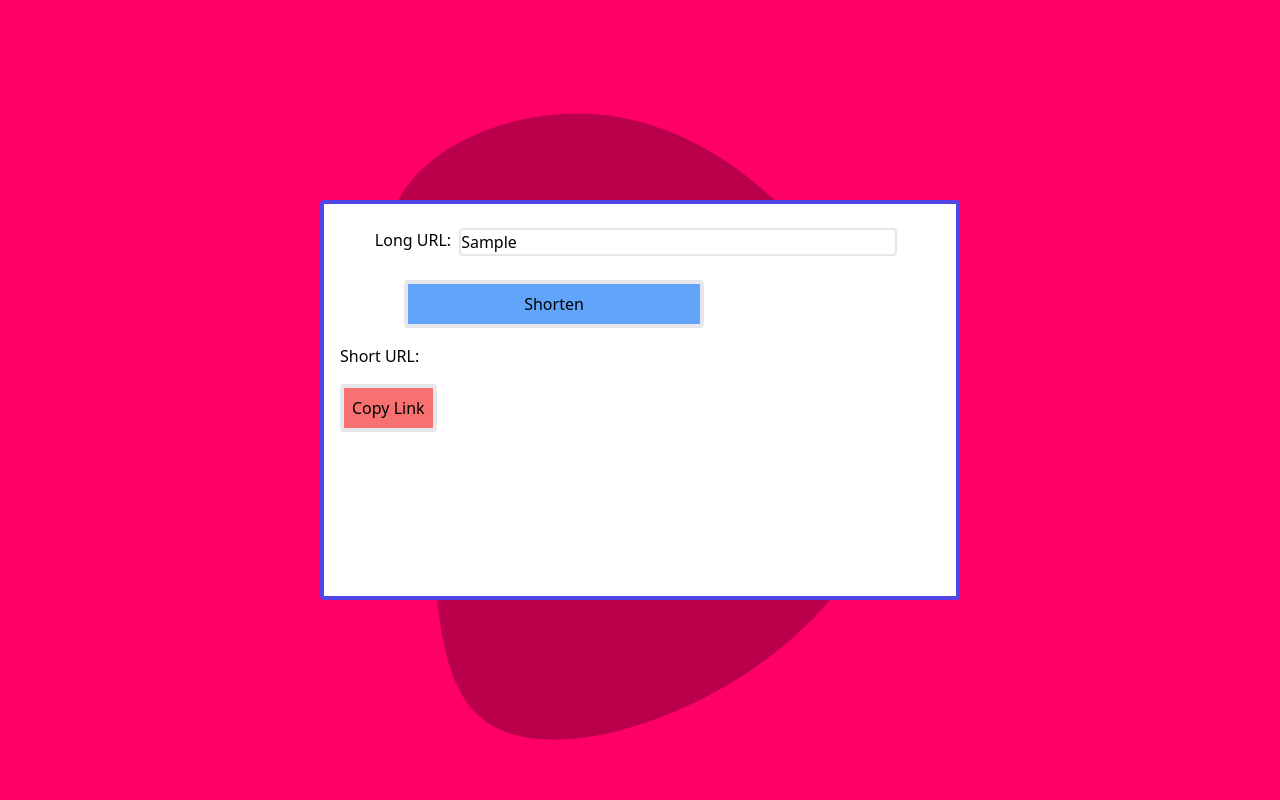
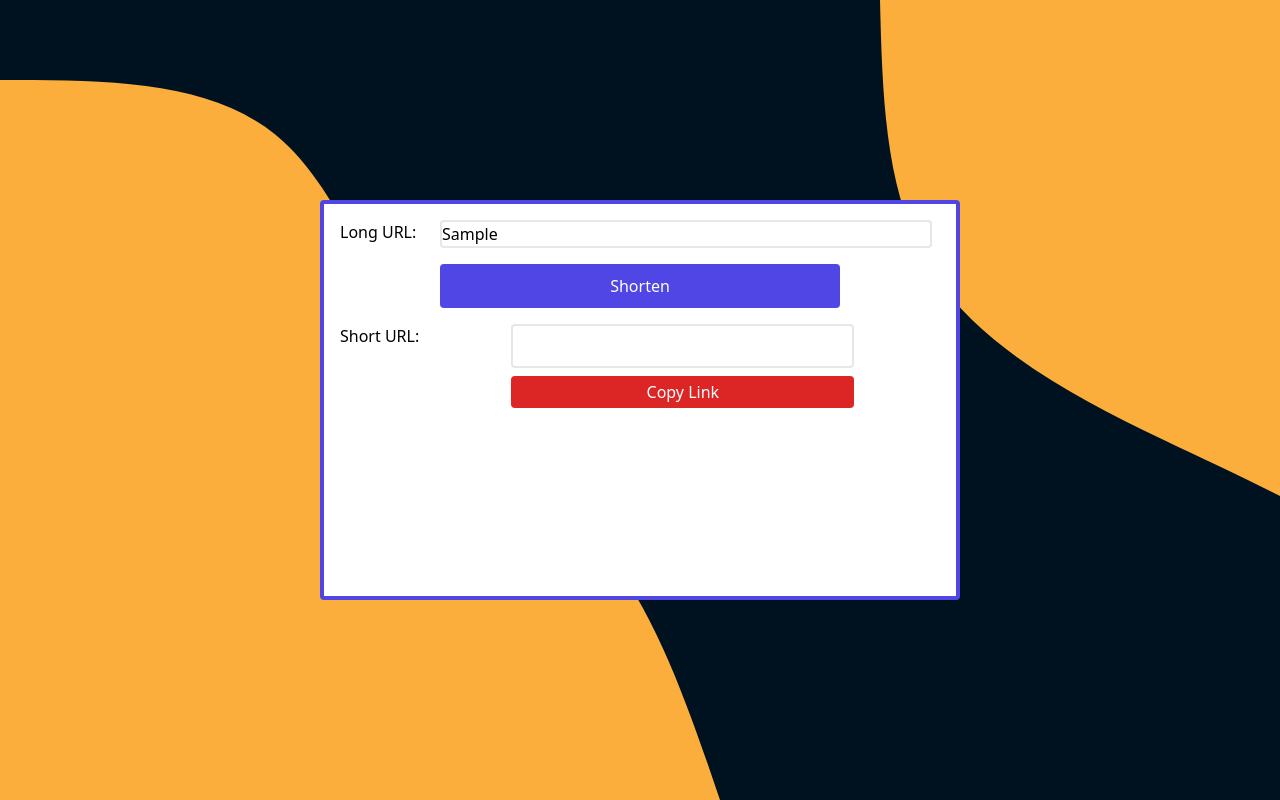
Before and after one commit to kyaarlis/VueJS_UrlShortener, a Vue app in the folder app/: page / in a window 1280 px wide. Both pictures are taken after typing "Sample" into the empty fields and a click on the button "Shorten". Built offline with nearby package versions, Linux system fonts and the light colour scheme; no server answers.

Commit message:
FE updates

```diff
--- a/app/index.html
+++ b/app/index.html
@@ -1,8 +1,10 @@
 <!DOCTYPE html>
-<html lang="en" class="bg-bg-img bg-cover bg-no-repeat">
+<html lang="en" class="bg-bg-img1 bg-cover bg-no-repeat max-h-screen w-screen">
   <head>
     <meta charset="UTF-8" />
     <link rel="icon" type="image/svg+xml" href="/vite.svg" />
+    <link rel="preconnect" href="https://fonts.googleapis.com">
+
     <meta name="viewport" content="width=device-width, initial-scale=1.0" />
     <title></title>
   </head>
--- a/app/src/App.vue
+++ b/app/src/App.vue
@@ -36,17 +36,19 @@ const copyShortUrlToClipboard = () => {
 
 <template>
       <div class="flex justify-center items-center w-full h-screen">
-        <div class="grid-rows-2 grid-cols-2 border-4 rounded w-2/4 h-2/4 bg-white border-indigo-600 p-4">
-        <form class="mb-4" @submit.prevent="onSubmit">
-          <div class="flex justify-center items-start p-2">
-          <label class="mr-2" for="long-url">Long URL:</label>
-          <input class="border-2 rounded w-3/4 mr-2 mb-4" id="long-url" type="text" v-model="longUrl" required @click="longUrl = ''">
+        <div class="border-4 rounded w-2/4 h-2/4 bg-white border-indigo-600 p-4 max-h-full overflow-auto">
+        <form class="grid grid-rows-2 grid-cols-6 mb-4" @submit.prevent="onSubmit">
+
+          <label class="" for="long-url">Long URL:</label>
+          <input class="border-2 rounded mr-2 mb-4  row-span-1 col-start-2 col-end-7" id="long-url" type="text" v-model="longUrl" required @click="longUrl = ''">
+
+          <button class="bg-indigo-600 text-white rounded p-2 row-span-1 col-start-2 col-end-6" type="submit">Shorten</button>
+        </form>
+        <div class="grid grid-cols-7" v-if="isSubmitted">
+        <label class="">Short URL:</label>
+        <input class="col-start-3 col-end-7 border-2 rounded p-2" v-bind="{ href: shortUrl, target: '_blank' }" v-model="shortUrl">
+        <button class="bg-red-600 text-white rounded p-1 mt-2 col-start-3 col-end-7" @click="copyShortUrlToClipboard">Copy Link</button>
         </div>
-          <button class="bg-blue-400 border-4 rounded p-2 block ml-16 w-2/4" type="submit">Shorten</button>
-        </form>
-        <h2 class="urlh2">Short URL:</h2>
-        <h2 class="mb-4" v-if="isSubmitted"><a v-bind="{ href: shortUrl, target: '_blank' }">{{ shortUrl }}</a></h2>
-        <button class="bg-red-400 border-4 rounded p-2" @click="copyShortUrlToClipboard">Copy Link</button>
       </div>
     </div>
 </template>
--- a/app/tailwind.config.js
+++ b/app/tailwind.config.js
@@ -7,7 +7,8 @@ export default {
   theme: {
     extend: {
       backgroundImage: {
-        'bg-img': "url('/src/assets/blob-haikei.svg')",
+        'bg-img': "url('/src/assets/wave-haikei.svg')",
+        'bg-img1': "url('/src/assets/blob-scene-haikei.svg')",
         'bg-form': "url('/src/assets/form-blob.svg')"
       },
     },
```
Also changed, not shown: app/src/assets/blob-scene-haikei.svg (added), app/src/assets/wave-haikei.svg (added).
